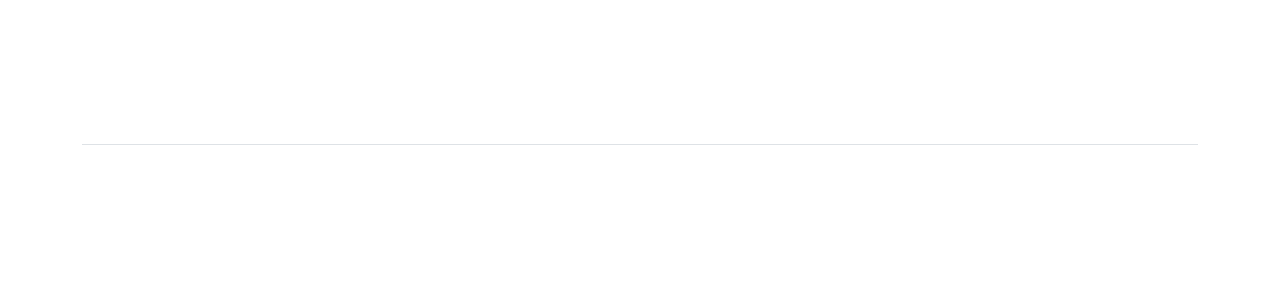
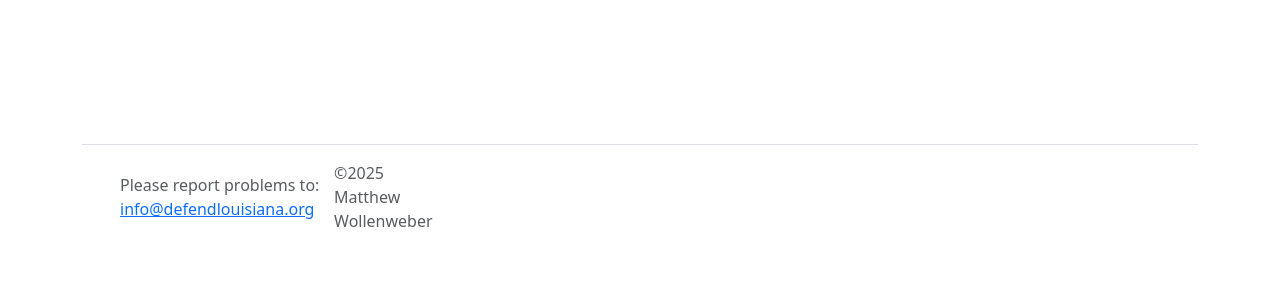
Before and after one commit to mwollenweber/LALookup, a Django app: page /callMyGov in a window 1280 px wide. Shown: the top 300 px of the page. Run offline with Django 4.2, Linux system fonts and the light colour scheme; parts of the project's set-up code (start-up, migrations or seed data) failed here and were passed over; some libraries are stand-ins or nearby versions.

Commit message:
footer update

```diff
--- a/LALookup/templates/base.html
+++ b/LALookup/templates/base.html
@@ -77,7 +77,8 @@
               <a href="/" class="mb-3 me-2 mb-md-0 text-body-secondary text-decoration-none lh-1">
                 <svg class="bi" width="30" height="24"><use xlink:href="#bootstrap"/></svg>
               </a>
-                <!-- <span class="mb-3 mb-md-0 text-body-secondary">&copy;2025 <a href="mailto:mjw@insomniac.tech">Matthew Wollenweber </a></span> -->
+                <span class="mb-3 mb-md-0 text-body-secondary">Please report problems to: <a href="mailto:info@defendlouisiana.org">info@defendlouisiana.org </a></span>
+                <span class="mb-3 mb-md-0 text-body-secondary">&copy;2025 Matthew Wollenweber</span>
             </div>
 
             <ul class="nav col-md-4 justify-content-end list-unstyled d-flex">
```
